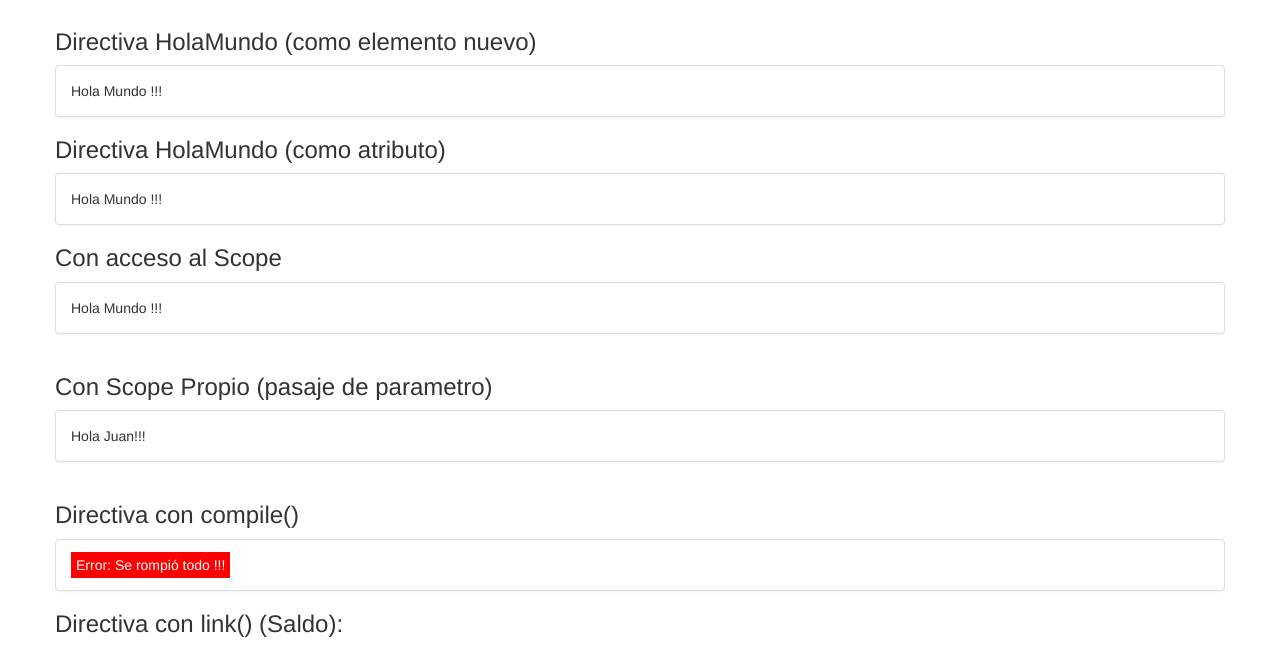
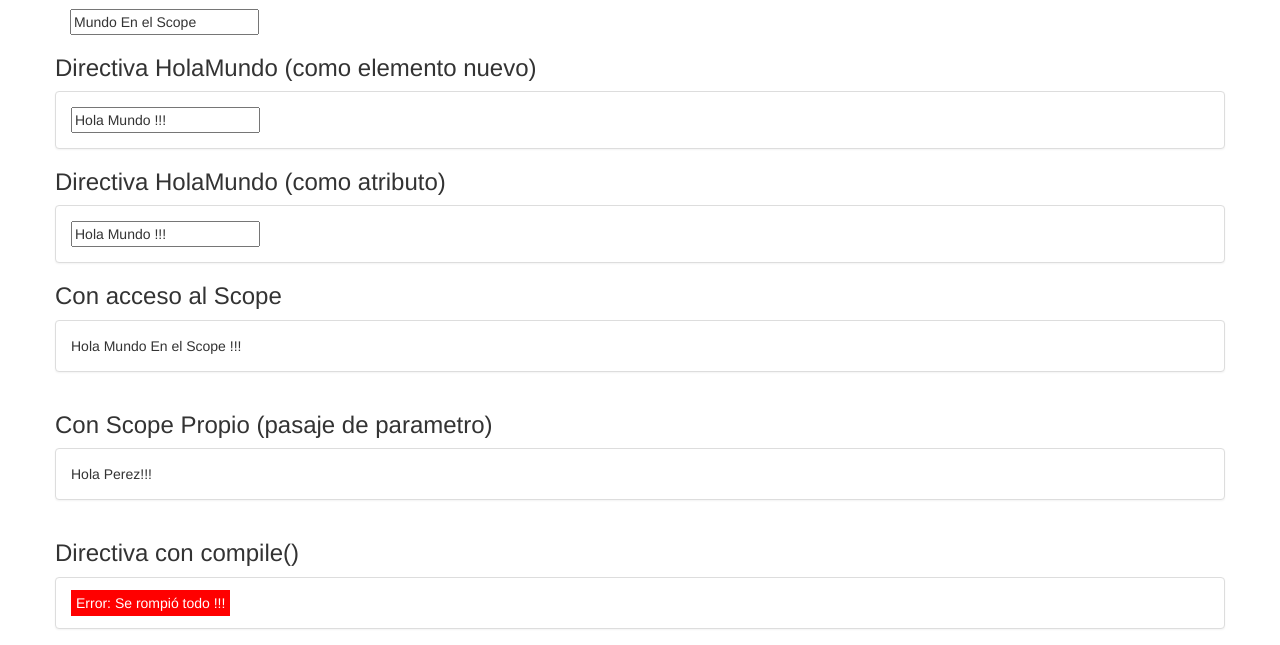
Before and after one commit to uqbar-project/eg-custom-directives-angular, a plain HTML site: page index.html in a window 1280 px wide. Shown: the part 111-756 px from the top of the page. Drawn offline with nearby package versions, Linux system fonts and the light colour scheme.

Commit message:
agregando ejemplos de angular: el conversor, la agenda y custom directives

```diff
--- a/index.html
+++ b/index.html
@@ -32,14 +32,20 @@
 	  <h1>Ejemplos de Custom Directives &nbsp;<small>AngularJS</small></h1>
 	</div>
 
+	<form class="form-search">
+	  <input ng-model="mensaje" type="text" class="input-medium search-query">
+	</form>
+
 	<!-- PRIMER EJEMPLO -->
 	<div class="row">
 
    		<!-- 1) USADO COMO ELEMENTO -->
 		<h3>Directiva HolaMundo (como elemento nuevo)</h3>
    		<div class="panel panel-default"><div class="panel-body">
-   			<hola-mundo>Se va a reemplazar</hola-mundo>
+   			<hola-mundo></hola-mundo>
    		</div></div>
+
+
 
    		<!-- 1) USADO COMO ATRIBUTO -->
    		<h3>Directiva HolaMundo (como atributo)</h3>
@@ -48,17 +54,26 @@
    		</div></div>
 
 
+
+
+
+
    		<!-- CON ACCESO AL SCOPE -->
    		<h3>Con acceso al Scope</h3>
    		<div class="panel panel-default"><div class="panel-body">
-   			<div hola-mundo>Se va a reemplazar</div>
+   			<div hola-parametrico>Se va a reemplazar</div>
    		</div></div>
+
+
+
+
 
 
    		<!--
    			<div hola-html-propio>Se va a reemplazar</div>
    		 -->
 	</div>
+
 
 
 
--- a/js/controllers.js
+++ b/js/controllers.js
@@ -3,7 +3,7 @@
 var app = angular.module('customDirectivesApp', []);
 
 /* Controllers */
-app.controller('CustomDirectivesCtrl', function ($scope) {
+app.controller('CustomDirectivesCtrl', function ($scope, $http) {
 
 	$scope.juan = {
 			nombre : 'Juan',
@@ -11,12 +11,16 @@ app.controller('CustomDirectivesCtrl', function ($scope) {
 			edad : 32
 	}
 
-	$scope.mensaje = 'Mundo'
+	$scope.mensaje = 'Mundo En el Scope'
 
 
-	$scope.saldo = 23
-	$scope.incrementarSaldo = function() { $scope.saldo++ }
-	$scope.decrementarSaldo = function() { $scope.saldo-- }
+	$scope.saldo = -2
+	$scope.incrementarSaldo = function() {
+		$scope.saldo++
+	}
+	$scope.decrementarSaldo = function() {
+		$scope.saldo--
+	}
 });
 
 
@@ -29,7 +33,7 @@ app.controller('CustomDirectivesCtrl', function ($scope) {
 app.directive('holaMundo', function() {
     return {
     	restrict : 'AE',
-    	template : "Hola Mundo !!!"
+    	template : "<input type=text value='Hola Mundo !!!'/>"
     }
 });
 
@@ -39,7 +43,7 @@ app.directive('holaMundo', function() {
 // 2 - con acceso al scope
 app.directive('holaParametrico', function() {
     return {
-    	restrict : 'E',
+    	restrict : 'AE',
     	template : "Hola {{mensaje}} !!!"
     }
 });
@@ -59,7 +63,7 @@ app.directive('holaHtmlPropio', function() {
 app.directive('saludo', function() {
     return {
     	restrict : 'E',
-    	template : 'Hola {{ aQuien.nombre }}!!!',
+    	template : 'Hola {{ aQuien.apellido }}!!!',
     	scope : {
     		aQuien : "=a"
     	}
```
